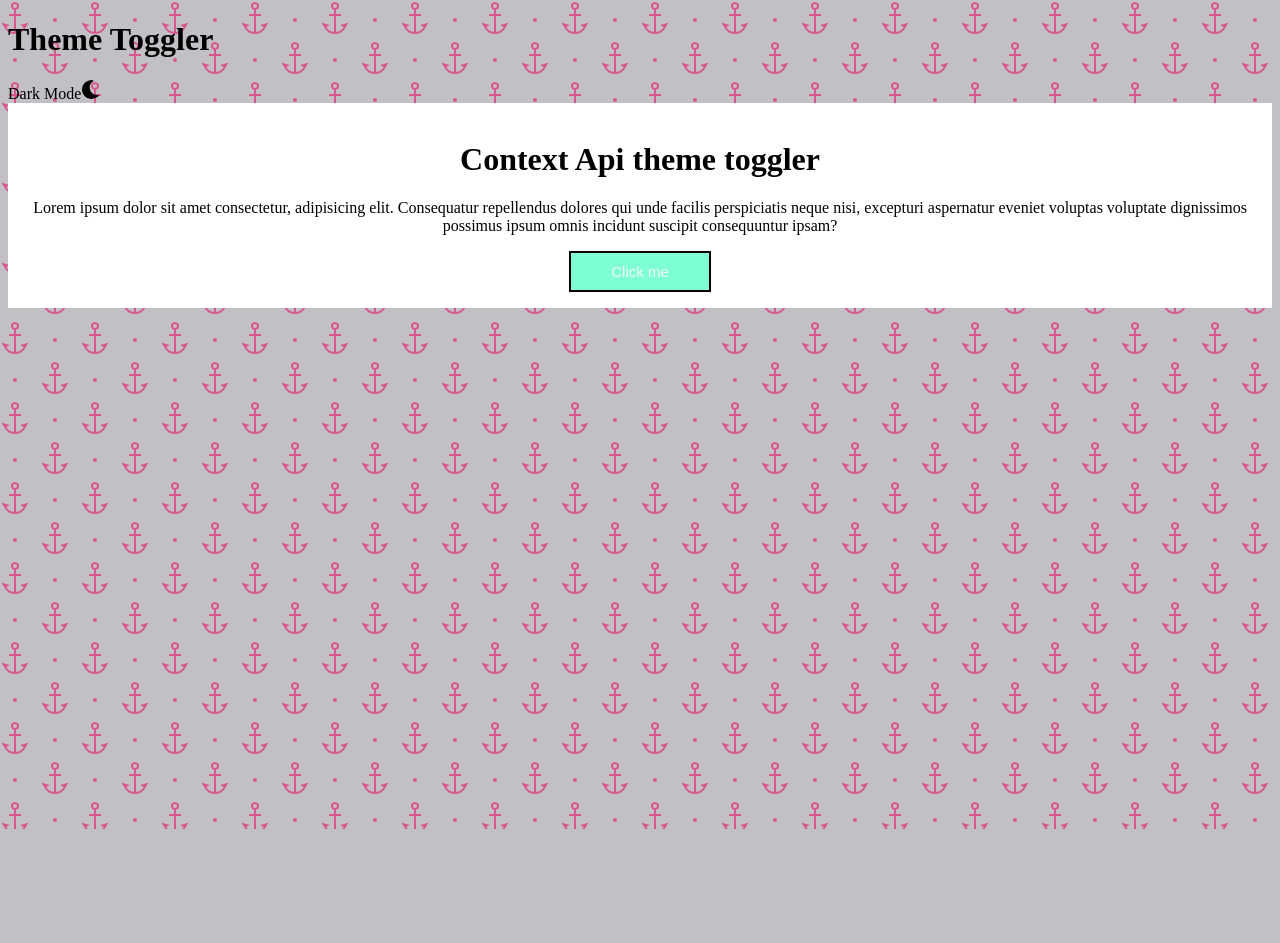
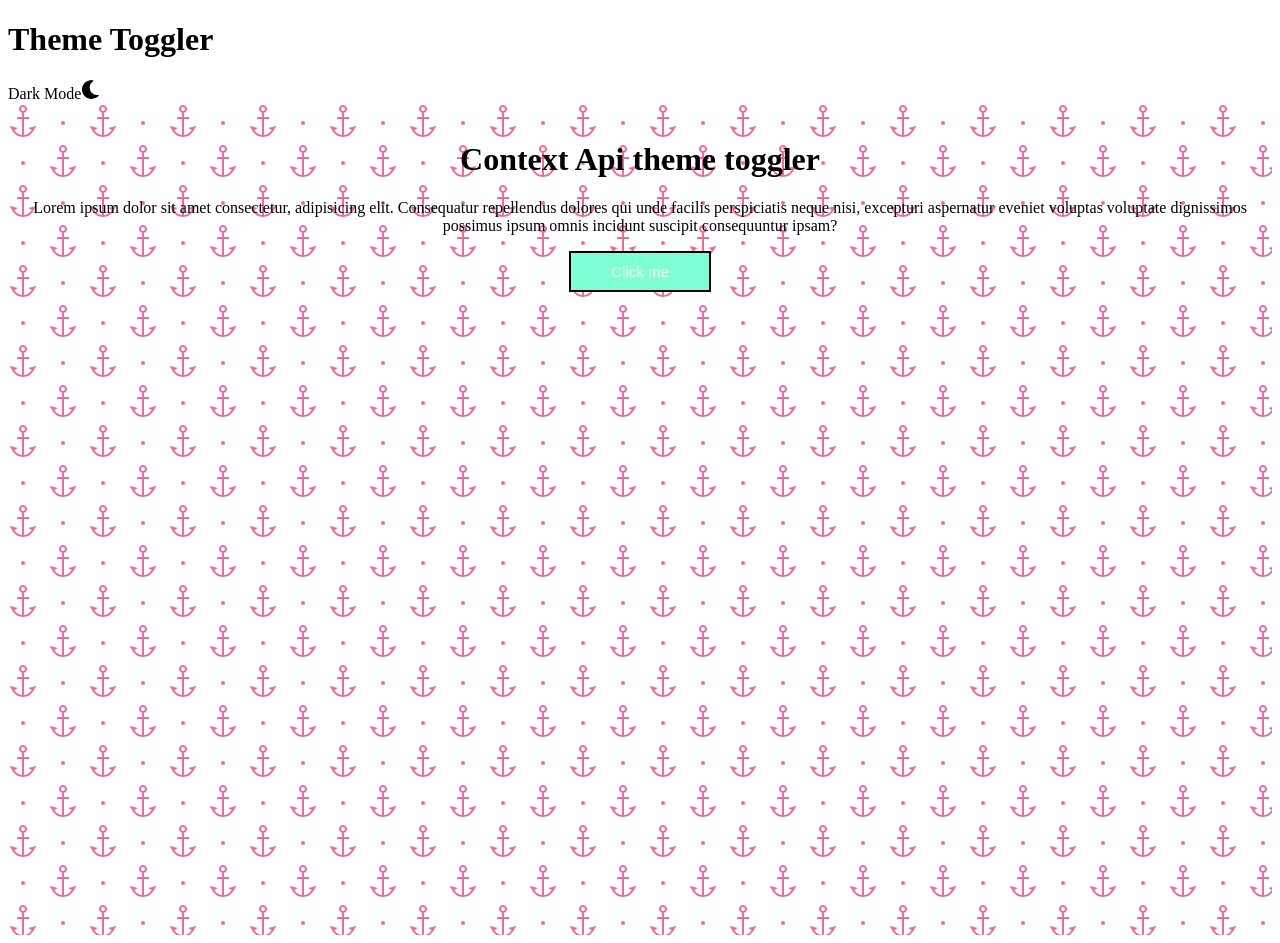
Before and after one commit to Deepak3211/theme-toggler, a React (Create React App) app: page / in a window 1280 px wide. Before the commit the page ends 829 px from the top, so only its background shows below. Built offline with nearby package versions, Linux system fonts and the light colour scheme.

Commit message:
changing some style

```diff
--- a/src/App.css
+++ b/src/App.css
@@ -1,5 +1,5 @@
 
-body{
+.sample{
 height : 100vh;
 
 background-color: #c2bfc5;
--- a/src/Components/Sample.js
+++ b/src/Components/Sample.js
@@ -8,7 +8,7 @@ const Sample = () => {
   const [themeMode, setThemeMode]  = useContext(ThemeContext)
 
   return (
-    <div style = {{
+    <div className = 'sample' style = {{
       padding : '1rem',
       backgroundColor: `${currentTheme.backgroundColor}`,
       color : `${currentTheme.textColor}`,
```
